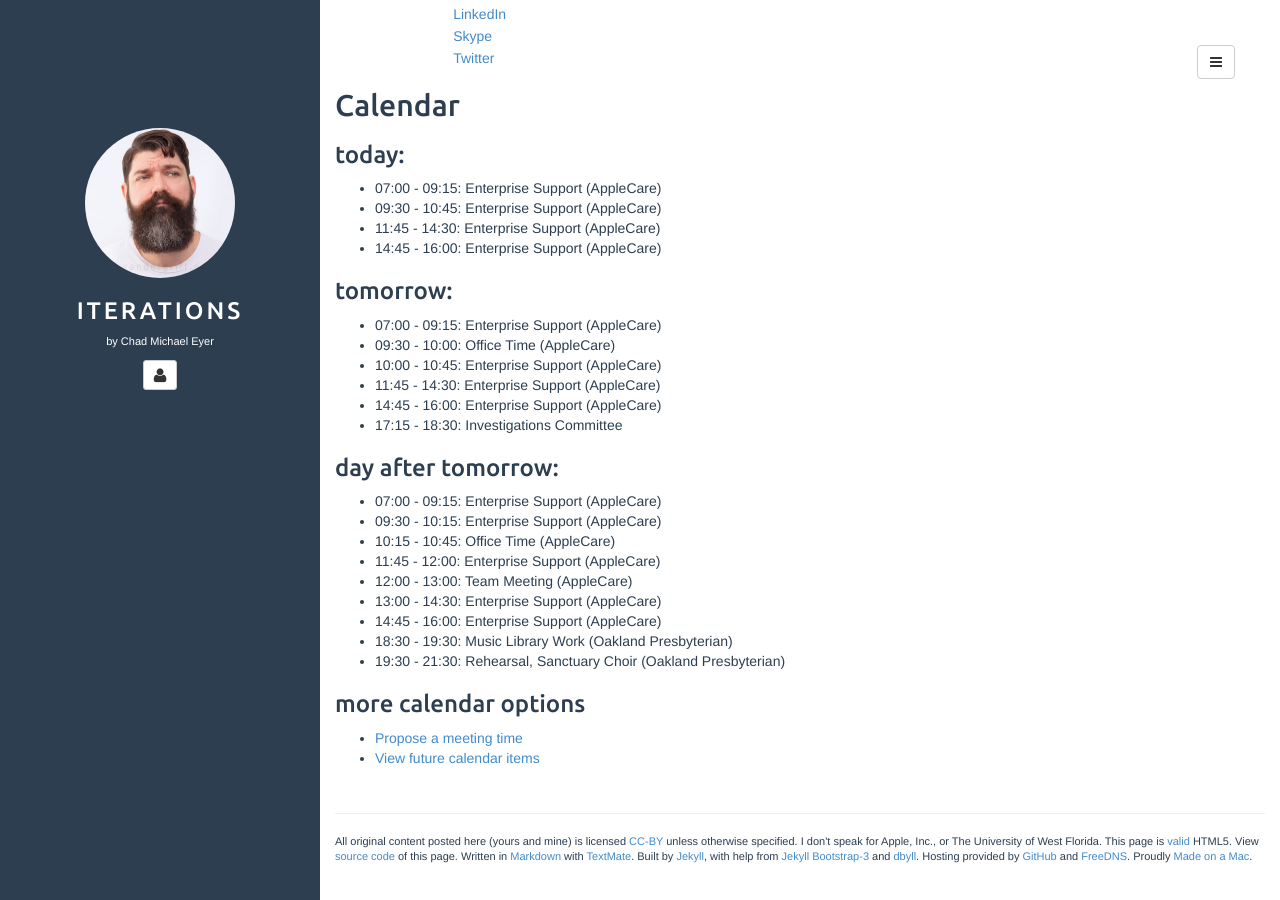
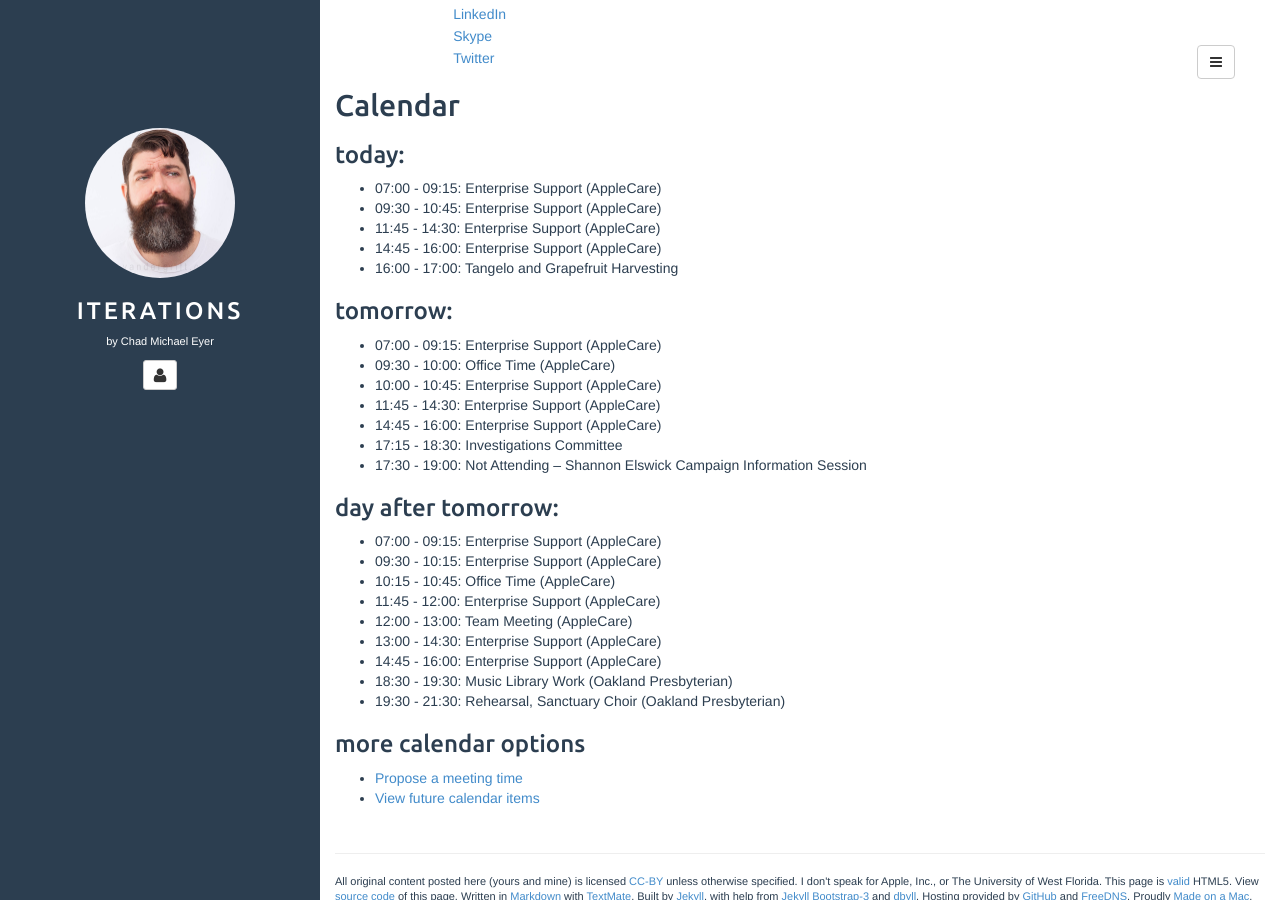
Before and after one commit to chadmichaeleyer/chadmichaeleyer.github.io, a Jekyll site: the page built from about.md, in a window 1280 px wide and 900 px high, scrolled down 1345 px. Built offline with Jekyll 4.4.1, drawn with Linux system fonts in a browser that asks for light colours.

Commit message:
calendar update

```diff
--- a/calendar-year.markdown
+++ b/calendar-year.markdown
@@ -4,6 +4,7 @@
 * 09:30 - 10:45: Enterprise Support (AppleCare)
 * 11:45 - 14:30: Enterprise Support (AppleCare)
 * 14:45 - 16:00: Enterprise Support (AppleCare)
+* 16:00 - 17:00: Tangelo and Grapefruit Harvesting
 
 2017-03-07:
 
--- a/calendar.markdown
+++ b/calendar.markdown
@@ -4,6 +4,7 @@
 * 09:30 - 10:45: Enterprise Support (AppleCare)
 * 11:45 - 14:30: Enterprise Support (AppleCare)
 * 14:45 - 16:00: Enterprise Support (AppleCare)
+* 16:00 - 17:00: Tangelo and Grapefruit Harvesting
 
 ### tomorrow:
 
@@ -13,6 +14,7 @@
 * 11:45 - 14:30: Enterprise Support (AppleCare)
 * 14:45 - 16:00: Enterprise Support (AppleCare)
 * 17:15 - 18:30: Investigations Committee
+* 17:30 - 19:00: Not Attending – Shannon Elswick Campaign Information Session
 
 ### day after tomorrow:
 
```
